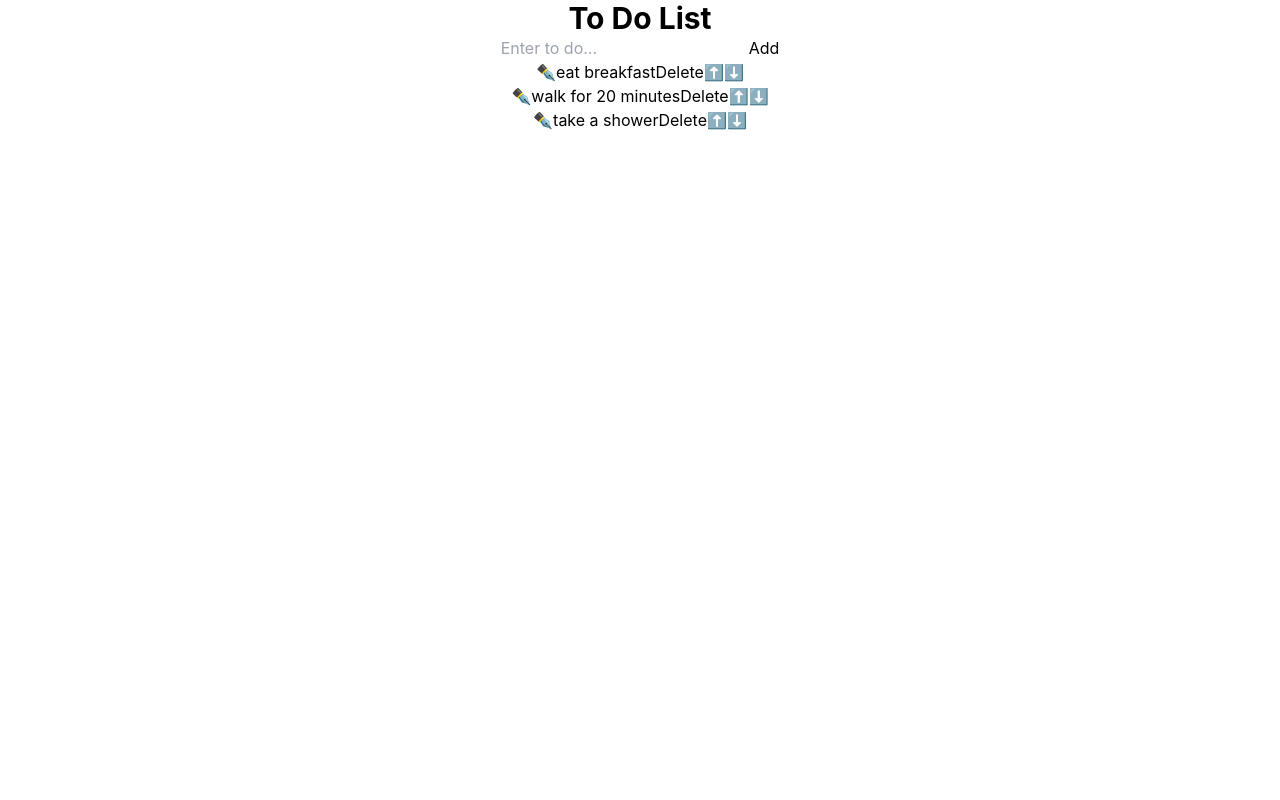
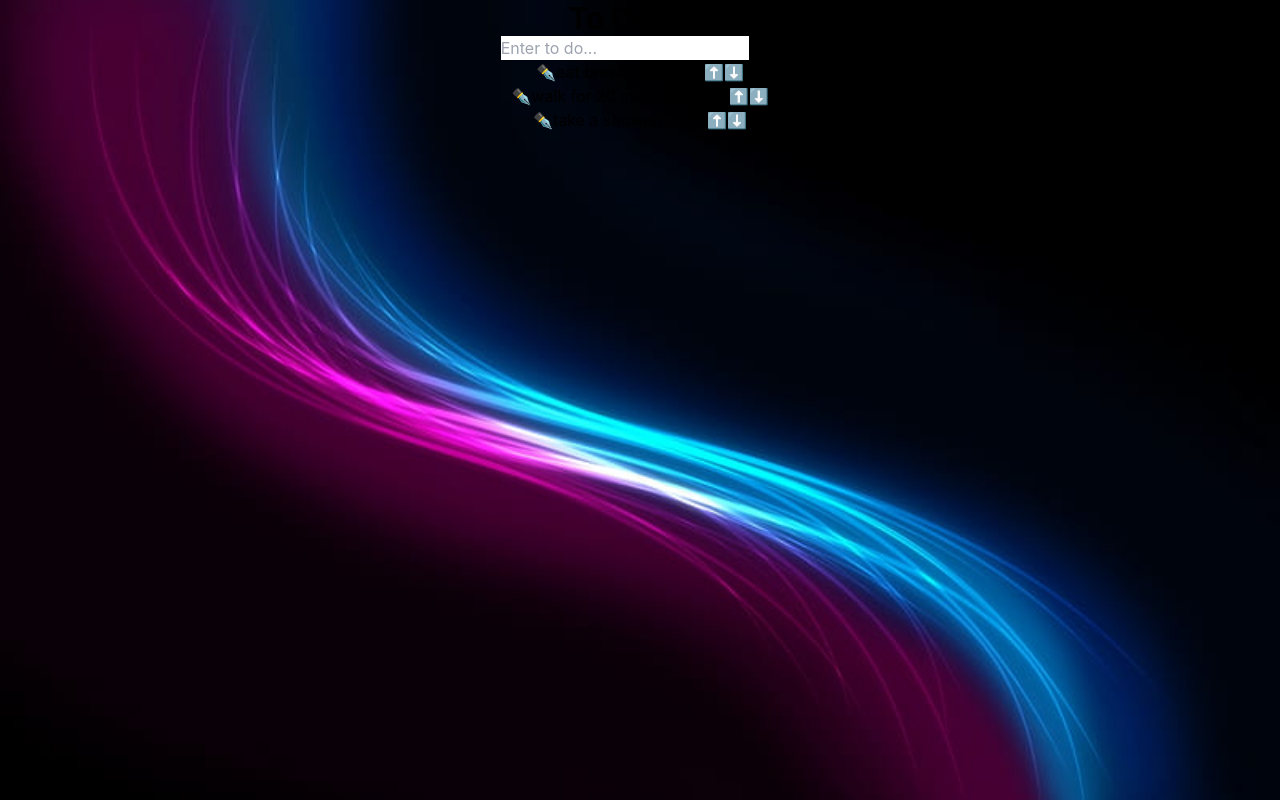
Before and after one commit to tajulafreen/to-do-react, a React (Create React App) app: page / in a window 1280 px wide. Built offline with nearby package versions, Linux system fonts and the light colour scheme.

Commit message:
add background image

```diff
--- a/src/components/ToDoList.jsx
+++ b/src/components/ToDoList.jsx
@@ -64,7 +64,7 @@ const ToDoList = () => {
 
   return (
     <>
-      <div className="">
+      <div className="to-do-list-bg">
         <div className="">
           <h1 className="text-3xl relative font-bold">To Do List</h1>
           <AddTask
--- a/src/index.css
+++ b/src/index.css
@@ -9,4 +9,7 @@ body {
     sans-serif;
   -webkit-font-smoothing: antialiased;
   -moz-osx-font-smoothing: grayscale;
+  background-image: url('/public/background.jpg'); /* Replace 'background.jpg' with your image path */
+  background-size: cover;
+  background-repeat: no-repeat;
 }
```
Also changed, not shown: public/background.jpg (added), src/App.css (line endings or trailing spaces).
